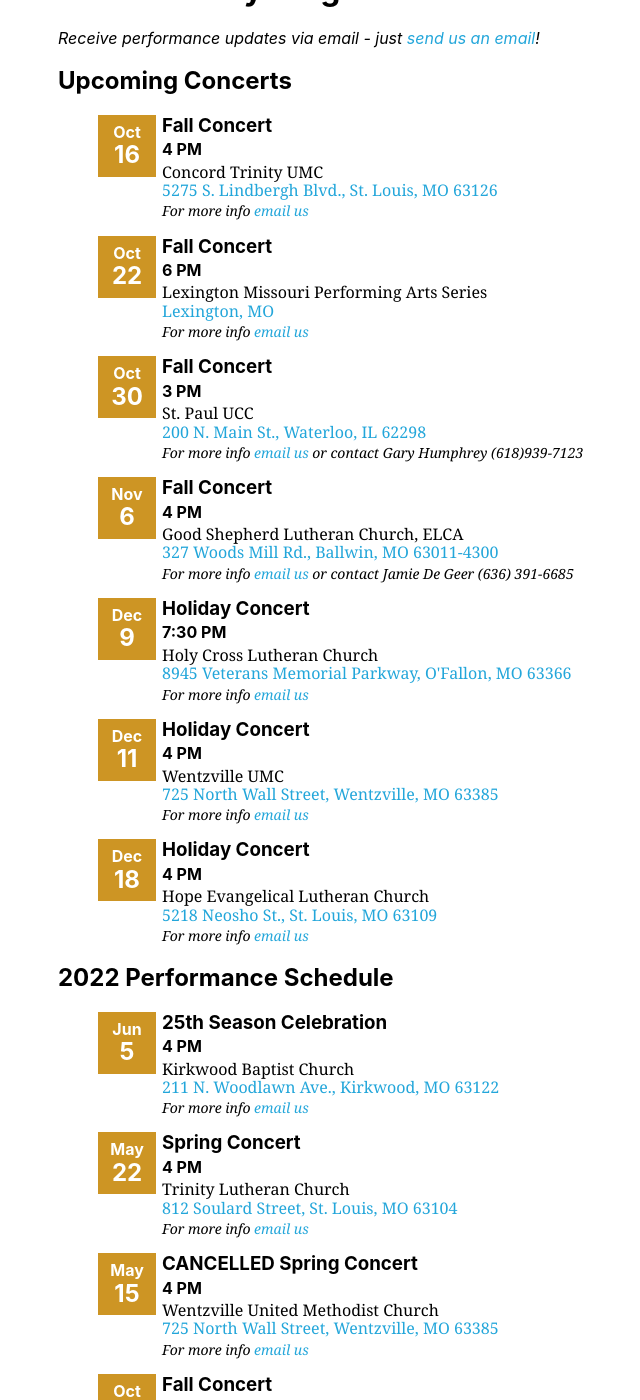
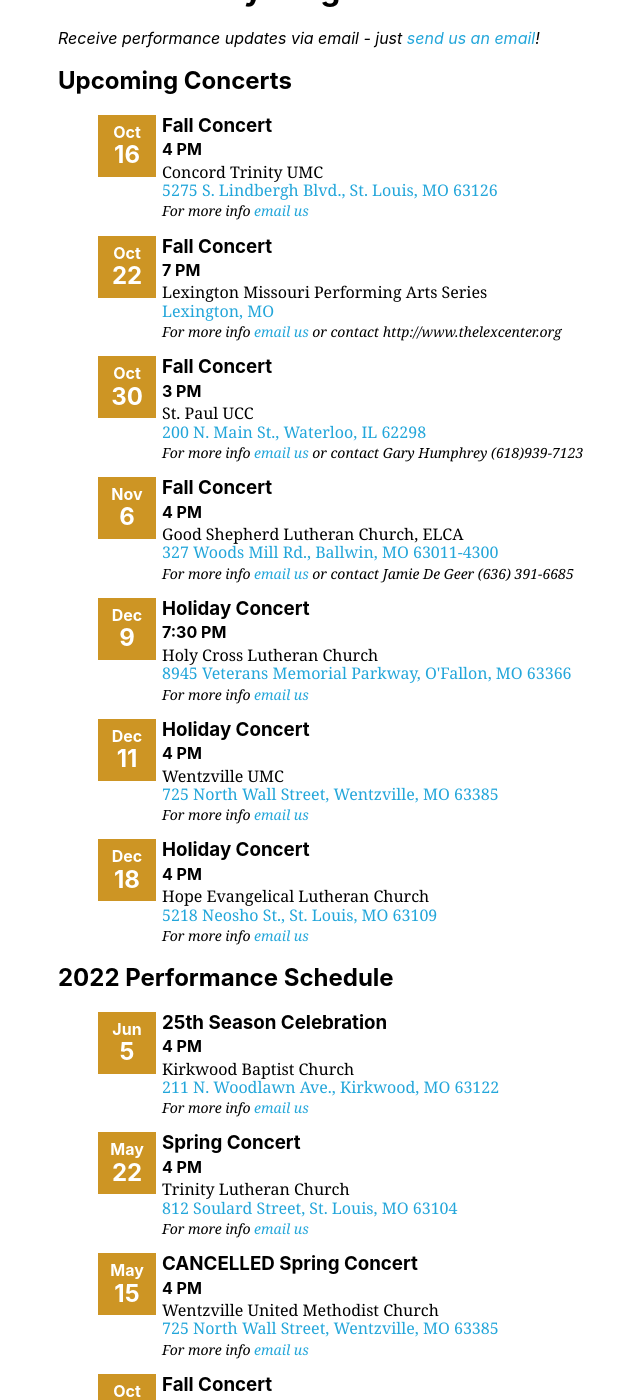
Before and after one commit to GatewayRingers/GatewayRingers.github.io, a Jekyll site: the page built from events.html, in a window 1280 px wide and 1400 px high, scrolled down 296 px. Shown: the whole window, without its empty margins (78-718 px from the left). Built offline with Jekyll 4.4.1, drawn with Linux system fonts in a browser that asks for light colours; nearby versions of some CDN libraries; some of the changed text lies outside the part shown.

Commit message:
Update events.yml

```diff
--- a/_data/events.yml
+++ b/_data/events.yml
@@ -30,11 +30,11 @@
       contact:
     - date: 2022-10-22
       name: Fall Concert
-      time: 6 PM
+      time: 7 PM
       location: Lexington Missouri Performing Arts Series
       address: Lexington, MO
       href: https://www.google.com/maps/place/Lexington,+MO+64067/@39.1769582,-93.9038929,13z/data=!3m1!4b1!4m5!3m4!1s0x87c1798dbd629831:0xad52aec041b6b310!8m2!3d39.1847339!4d-93.8799426
-      contact:
+      contact: http://www.thelexcenter.org
     - date: 2022-10-30
       name: Fall Concert
       time: 3 PM
```
